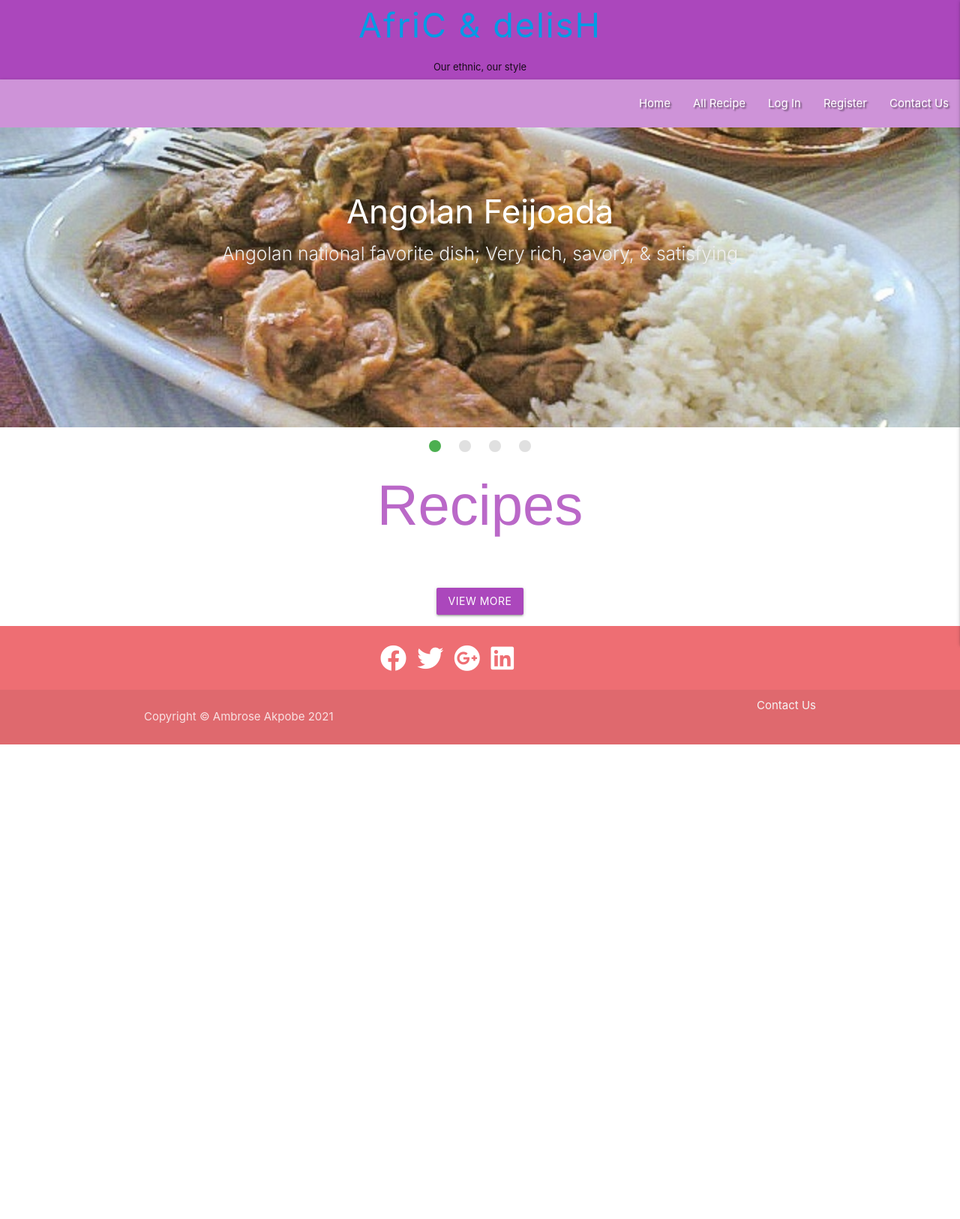
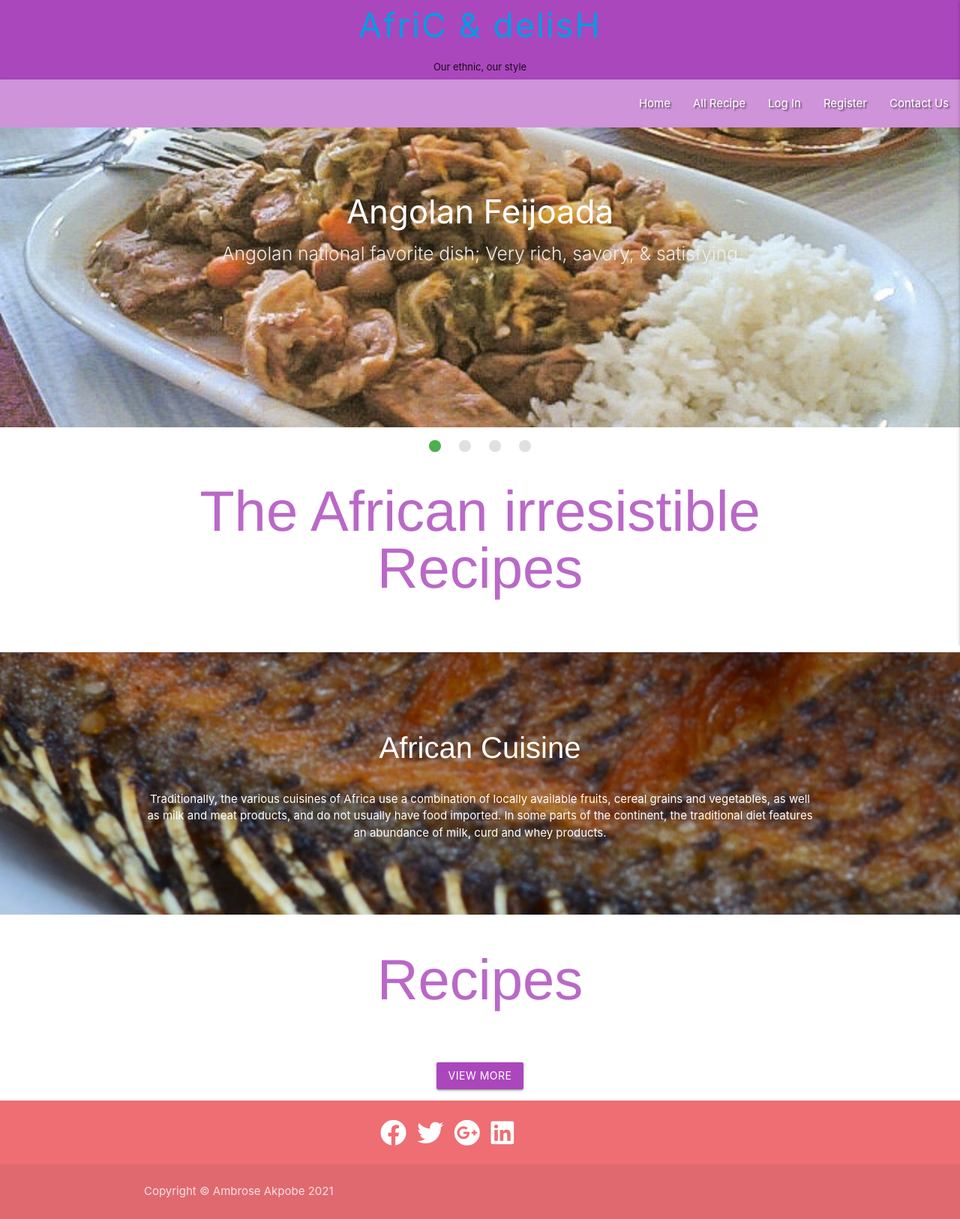
Before and after one commit to Rozdandy/africadelishms3, a Flask app: page / in a window 1280 px wide. Shown: the whole page at 75% size. Before the commit the page ends 993 px from the top, so only its background shows below. Run offline with Flask 2, Linux system fonts and the light colour scheme; data that the repository does not hold is empty; some libraries are stand-ins or nearby versions; some web fonts are replaced.

Commit message:
Add Parallax image at index.html

```diff
--- a/static/css/style.css
+++ b/static/css/style.css
@@ -118,3 +118,47 @@
   -o-text-overflow: ellipsis;
   text-overflow: ellipsis;
 }
+
+
+.parallax-container{
+	height: 350px;
+}
+
+
+   /* label focus color */
+   .input-field input[type=text]:focus + label {
+     color: #ab47bc;
+   }
+   .input-field input[type=email]:focus + label {
+     color: #ab47bc;
+   }
+   textarea:focus.materialize-textarea + label {
+   	color: #ab47bc;
+   }
+   /* label underline focus color */
+   .input-field input[type=text]:focus {
+     border-bottom: 1px solid #ab47bc;
+     box-shadow: 0 1px 0 0 #ab47bc;
+   }
+   /* label underline focus color */
+   .input-field input[type=email]:focus {
+     border-bottom: 1px solid #ab47bc;
+     box-shadow: 0 1px 0 0 #ab47bc;
+   }
+ .input-field textarea:focus {
+     border-bottom: 1px solid #ab47bc;
+     box-shadow: 0 1px 0 0 #ab47bc;
+   }
+
+.aboutUs
+{
+	  -webkit-box-sizing: content-box;
+  -moz-box-sizing: content-box;
+  box-sizing: content-box;
+  border: none;
+  font: normal 40px/1 "berkshire-swash", Helvetica, sans-serif;
+  color: white;
+
+  -o-text-overflow: ellipsis;
+  text-overflow: ellipsis;
+}
--- a/static/js/scripts.js
+++ b/static/js/scripts.js
@@ -7,6 +7,7 @@ $(document).ready(function () {
      $('.scrollspy').scrollSpy();
     $('.slider').slider();
     $(".collapsible").collapsible();
+    $('.parallax').parallax();
     $("#copyright").text(new Date().getFullYear());
     $("select").formSelect();
     $(".datepicker").datepicker({
--- a/templates/base.html
+++ b/templates/base.html
@@ -88,7 +88,8 @@
     </section>
 
 
-{% block content %}<br>
+{% block content %}
+<br>
 {% endblock %}
 
 
@@ -118,8 +119,8 @@
     <div class="footer-copyright">
         <div class="container">
 
-            <a class="grey-text text-lighten-4 right" href="#!">Contact Us</a>
-            <p class="copyright text-muted">Copyright &copy; Ambrose Akpobe <span id="copyright"></span></p>
+
+            <p class="copyright centre-align text-muted">Copyright &copy; Ambrose Akpobe <span id="copyright"></span></p>
         </div>
     </div>
 
--- a/templates/get_recipe.html
+++ b/templates/get_recipe.html
@@ -25,6 +25,7 @@
                 <img class="img_recipe" src="{{ recipe.img_url }}" alt="recipe_image">
             </div>
         </div>
+    </div>
         <!-- Ingredients and instructions -->
         <div class="row">
             <div class="col s4 custom-col">
@@ -51,7 +52,7 @@
                     {% endfor %}
                 </ul>
             </div>
-    </div>
+   </div>
 
 
         <!-- Description of Meal-->
--- a/templates/index.html
+++ b/templates/index.html
@@ -41,6 +41,41 @@
     </div>
 </div>
 
+<br>
+
+<div class="container">
+        <h6 class="ourProjects">The African irresistible Recipes</h6>
+        <br>
+
+</div>
+
+
+<br>
+    <br>
+
+    <div class="parallax-container section scrollspy valign-wrapper" id="aboutus">
+        <div class="section no-pad-bot">
+            <div class="container">
+                <div class="center row col s3">
+
+                    <h3 class="aboutUs">African Cuisine</h3>
+                </div>
+                <div class="center row col s12" style="color: white;">
+                    <p>Traditionally, the various cuisines of Africa use a combination of locally available fruits, cereal grains and vegetables, as well as milk and meat products, and do not usually have food imported. In some parts of the continent, the traditional diet features an abundance of milk, curd and whey products.</p>
+                </div>
+
+            </div>
+        </div>
+        <div class="parallax"><img src="{{ url_for('static', filename='images/about.jpg') }}" alt="img"></div>
+    </div>
+
+    <br>
+
+
+
+
+
+
 
 <div id="ourProjectss" class="section scrollspy">
     <div class="container">
```
Also changed, not shown: templates/add_recipe.html (+13 -5 lines), static/images/about.jpg (added).
